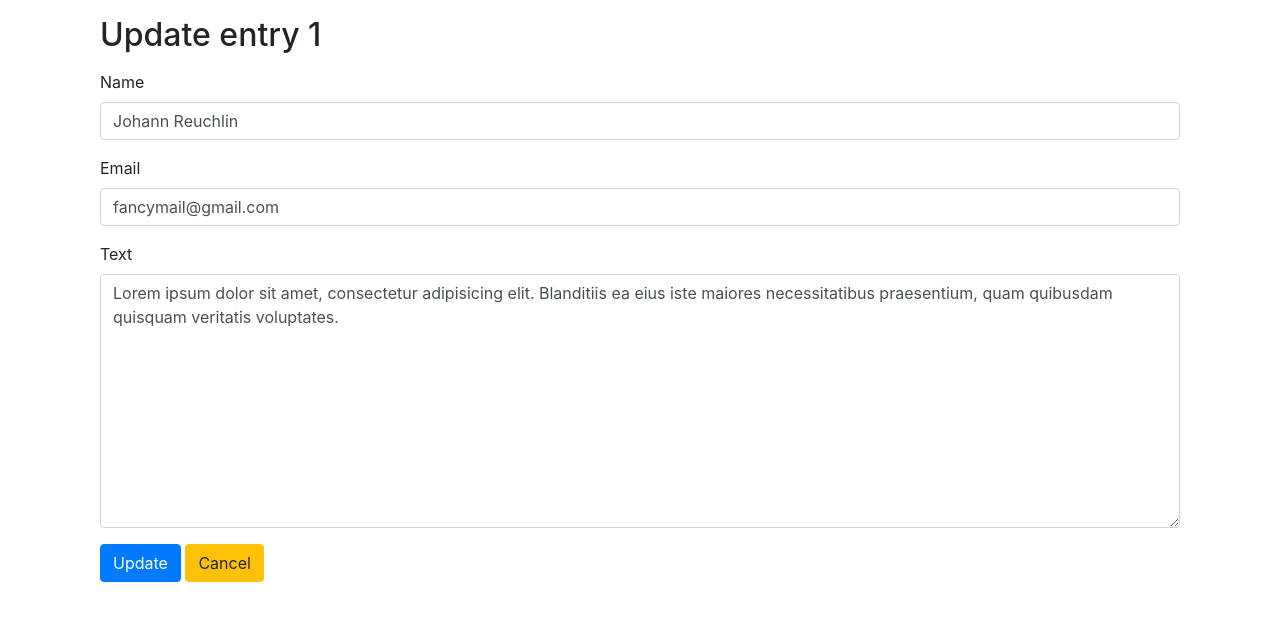
After one commit to ihinion/exam_6, a Django app: page /1/update/ in a window 1280 px wide. The commit adds this page. Shown: the top 621 px of the page. Run offline with Django 3.2, Linux system fonts and the light colour scheme; data comes from the database, SQL or seed files in the repository; some libraries are stand-ins or nearby versions.

Commit message:
Created update.html, update_view, path in url.py, added update link for entries in index.html, renamed button in entry_form.html

```diff
--- a/source/main/urls.py
+++ b/source/main/urls.py
@@ -15,10 +15,11 @@ Including another URLconf
 """
 from django.contrib import admin
 from django.urls import path
-from webapp.views import index_view, create_view
+from webapp.views import index_view, create_view, update_view
 
 urlpatterns = [
     path('admin/', admin.site.urls),
     path('', index_view, name='index_view'),
-    path('add/', create_view, name='create_view')
+    path('add/', create_view, name='create_view'),
+    path('<pk>/update/', update_view, name='update_view')
 ]
--- a/source/webapp/templates/index.html
+++ b/source/webapp/templates/index.html
@@ -15,7 +15,7 @@
                 <p class="text-justify">{{ entry.text }}</p>
                 <form class="form-inline">
                     <a class="btn btn-danger btn-sm mr-3" href="#" role="button">Delete</a>
-                    <a class="btn btn-info btn-sm" href="#" role="button">Update</a>
+                    <a class="btn btn-info btn-sm" href="{% url 'update_view' entry.pk %}" role="button">Update</a>
                 </form>
             </div>
         </div>
--- a/source/webapp/templates/partial/entry_form.html
+++ b/source/webapp/templates/partial/entry_form.html
@@ -16,4 +16,4 @@
     {% endif %}
 {% endfor %}
 <input class="btn btn-primary" type="submit" value="{{ button_text }}">
-<a class="btn btn-secondary" href="{% url 'index_view' %}" role="button">Index</a>
+<a class="btn btn-warning" href="{% url 'index_view' %}" role="button">Cancel</a>
--- /dev/null
+++ b/source/webapp/templates/update.html
@@ -0,0 +1,10 @@
+{% extends 'base.html' %}
+{% block title %}Update entry{% endblock %}
+{% block content %}
+<div class="container">
+    <h2 class="my-3">Update entry {{ entry.pk }}</h2>
+    <form action="{% url 'update_view' entry.pk %}" method="post">
+        {% include 'partial/entry_form.html' with button_text='Update' %}
+    </form>
+</div>
+{% endblock %}
--- a/source/webapp/views.py
+++ b/source/webapp/views.py
@@ -1,4 +1,4 @@
-from django.shortcuts import render, redirect
+from django.shortcuts import render, redirect, get_object_or_404
 from webapp.models import Entry
 from webapp.forms import EntryForm
 
@@ -19,3 +19,24 @@ def create_view(request):
             return redirect('index_view')
         else:
             return render(request, 'create.html', {'form': form})
+
+
+def update_view(request, pk):
+    entry = get_object_or_404(Entry, pk=pk)
+    if request.method == 'GET':
+        form = EntryForm(data={
+            'name': entry.name,
+            'mail': entry.mail,
+            'text': entry.text,
+        })
+        return render(request, 'update.html', context={'form': form, 'entry': entry})
+    elif request.method == 'POST':
+        form = EntryForm(data=request.POST)
+        if form.is_valid():
+            entry.name = form.cleaned_data['name']
+            entry.mail = form.cleaned_data['mail']
+            entry.text = form.cleaned_data['text']
+            entry.save()
+            return redirect('index_view')
+        else:
+            return render(request, 'update.html', context={'form': form, 'entry': entry})
```
